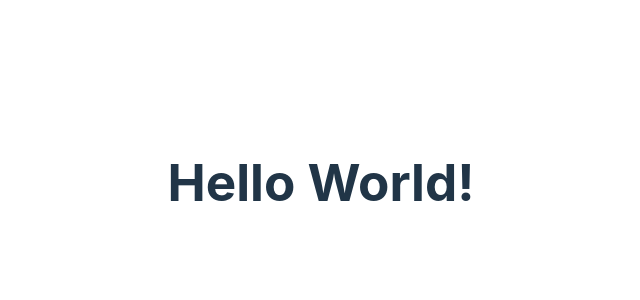
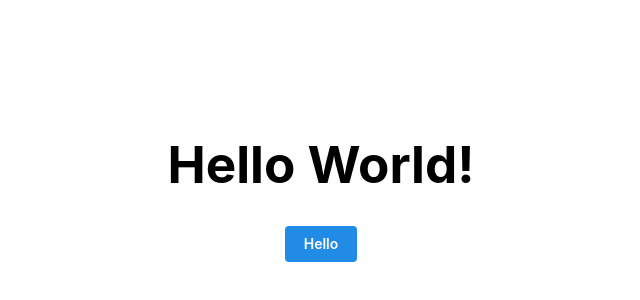
Before and after one commit to AhnafAhamed/tooth-care, a React (Vite) app: page / in a window 1280 px wide. Shown: the part 218-518 px from the top of the page, without its empty margins (319-959 px from the left). Built offline with nearby package versions, Linux system fonts and the light colour scheme.

Commit message:
add mantine

```diff
--- a/package.json
+++ b/package.json
@@ -10,6 +10,8 @@
     "preview": "vite preview"
   },
   "dependencies": {
+    "@mantine/core": "^7.1.7",
+    "@mantine/hooks": "^7.1.7",
     "react": "^18.2.0",
     "react-dom": "^18.2.0"
   },
@@ -22,6 +24,9 @@
     "eslint": "^8.45.0",
     "eslint-plugin-react-hooks": "^4.6.0",
     "eslint-plugin-react-refresh": "^0.4.3",
+    "postcss": "^8.4.31",
+    "postcss-preset-mantine": "^1.9.1",
+    "postcss-simple-vars": "^7.0.1",
     "typescript": "^5.0.2",
     "vite": "^4.4.5"
   }
--- /dev/null
+++ b/postcss.config.js
@@ -0,0 +1,12 @@
+export const plugins = {
+  "postcss-preset-mantine": {},
+  "postcss-simple-vars": {
+    variables: {
+      "mantine-breakpoint-xs": "36em",
+      "mantine-breakpoint-sm": "48em",
+      "mantine-breakpoint-md": "62em",
+      "mantine-breakpoint-lg": "75em",
+      "mantine-breakpoint-xl": "88em",
+    },
+  },
+};
--- a/src/App.tsx
+++ b/src/App.tsx
@@ -1,10 +1,19 @@
+import "@mantine/core/styles.css";
 import "./App.css";
+import { MantineProvider, Button, createTheme } from "@mantine/core";
 
 function App() {
+  const theme = createTheme({
+    shadows: {
+      md: "1px 1px 3px rgba(0, 0, 0, .25)",
+      xl: "5px 5px 3px rgba(0, 0, 0, .25)",
+    },
+  });
   return (
-    <>
+    <MantineProvider theme={theme}>
       <h1>Hello World!</h1>
-    </>
+      <Button>Hello</Button>
+    </MantineProvider>
   );
 }
 
```
Also changed, not shown: 1 other file (tests, documents, lock files or other folders).
